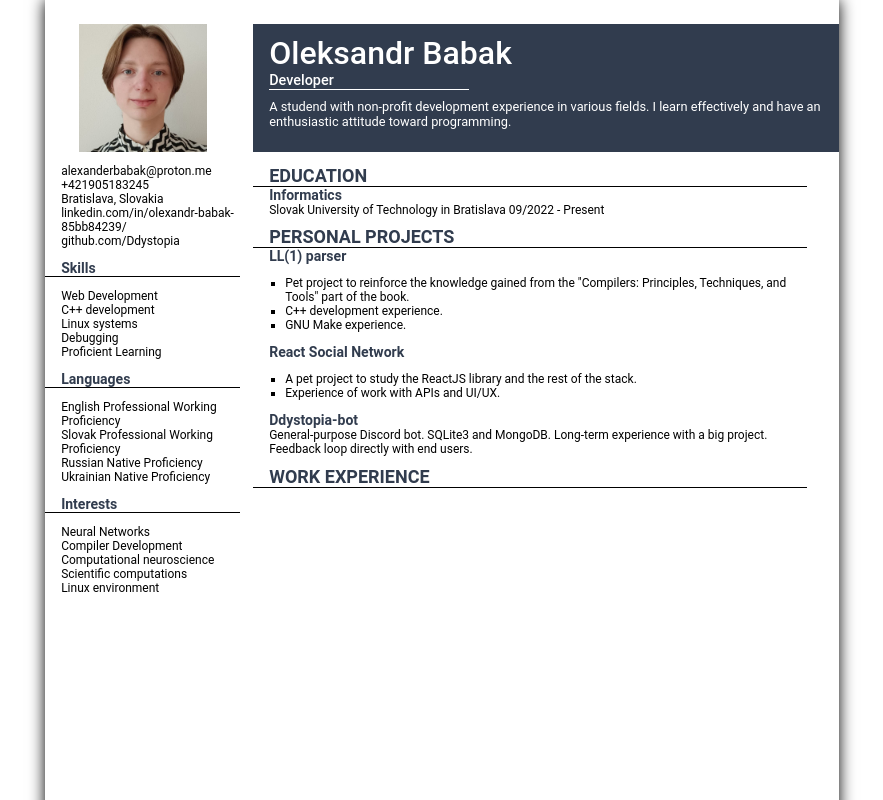
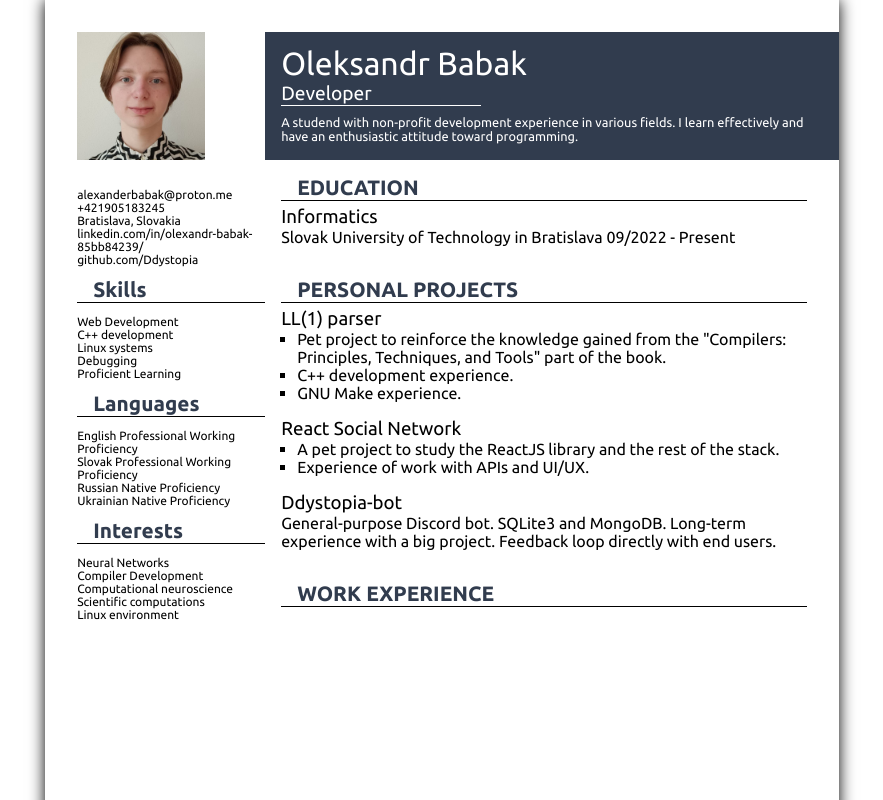
Before and after one commit to Ddystopia/CurriculumVitae, a plain HTML site: page index.html in a window 1280 px wide. Shown: the top 800 px of the page, without its empty margins (198-1081 px from the left). Drawn offline with Linux system fonts and the light colour scheme.

Commit message:
fonts and improvements

```diff
--- /dev/null
+++ b/fonts.css
@@ -0,0 +1,20 @@
+@font-face {
+  font-family: Ubuntu;
+  src: url('fonts/Ubuntu-Regular.ttf');
+  font-weight: 400;
+  font-style: normal;
+}
+
+@font-face {
+  font-family: Ubuntu;
+  src: url('fonts/Ubuntu-Italic.ttf');
+  font-weight: 400;
+  font-style: italic;
+}
+
+@font-face {
+  font-family: Ubuntu;
+  src: url('fonts/Ubuntu-Bold.ttf');
+  font-weight: 700;
+  font-style: normal;
+}
--- a/index.html
+++ b/index.html
@@ -5,17 +5,29 @@
   <meta charset="utf-8">
   <meta name="viewport" content="width=device-width">
   <title>Resume</title>
+  <link rel="stylesheet" href="fonts.css" type="text/css" media="all">
   <link rel="stylesheet" href="style.css" type="text/css" media="all">
   <link rel="stylesheet" href="print.css" type="text/css" media="print">
 </head>
 
 <body>
   <div id="wrapper">
-    <aside>
-      <section>
+    <header>
       <figure class="photo">
         <div></div>
       </figure>
+      <div class="overall-info">
+        <h1>Oleksandr Babak</h1>
+        <h3 class="position section_name">Developer</h3>
+        <p>
+          A studend with non-profit development experience in various fields. I
+          learn effectively and have an enthusiastic attitude toward programming.
+        </p>
+      </div>
+    </header>
+    <main>
+      <aside>
+        <section>
           <ul>
             <li>
               <span>alexanderbabak@proton.me</span>
@@ -35,7 +47,7 @@
           </ul>
         </section>
         <section>
-        <h3 class="section_name">Skills</h3>
+          <h2 class="section_name">Skills</h2>
           <ul>
             <li>Web Development</li>
             <li>C++ development</li>
@@ -45,7 +57,7 @@
           </ul>
         </section>
         <section>
-        <h3 class="section_name">Languages</h3>
+          <h2 class="section_name">Languages</h2>
           <ul>
             <li>
               <span>English</span>
@@ -66,7 +78,7 @@
           </ul>
         </section>
         <section>
-        <h3 class="section_name">Interests</h3>
+          <h2 class="section_name">Interests</h2>
           <ul>
             <li>Neural Networks</li>
             <li>Compiler Development</li>
@@ -76,15 +88,7 @@
           </ul>
         </section>
       </aside>
-    <header>
-      <h1>Oleksandr Babak</h1>
-      <h3 class="position section_name">Developer</h3>
-      <p>
-        A studend with non-profit development experience in various fields. I
-        learn effectively and have an enthusiastic attitude toward programming.
-      </p>
-    </header>
-    <main role="main">
+      <article>
         <section>
           <h2 class="section_name">EDUCATION</h2>
           <div>
@@ -134,6 +138,7 @@
         <section>
           <h2 class="section_name">WORK EXPERIENCE</h2>
         </section>
+      </article>
     </main>
   </div>
 </body>
--- a/style.css
+++ b/style.css
@@ -1,13 +1,16 @@
 :root {
   --main-color: #313c4e;
+}
+
+html {
+  font-family: Ubuntu;
+  font-size: 16px;
 }
 
 body {
   display: flex;
   align-items: center;
   justify-content: center;
-  font-family: Roboto;
-  font-size: 12px;
   padding: 0;
   margin: 0;
 }
@@ -16,34 +19,30 @@ section {
   margin-bottom: 0.6rem;
 }
 
-section>* {
-  margin-left: 1rem;
-}
-
 #wrapper {
-  display: grid;
-  grid-template-columns: 1fr 3fr;
-  grid-template-rows: 8rem auto;
-  grid-template-areas:
-    "aside header"
-    "aside main";
-  gap: 0.8rem;
   width: 21cm;
   height: 29.7cm;
   box-shadow: 0px 0px 15px black;
-  padding: 1.5rem 0;
+  padding: 2rem 0;
   padding-right: 0;
 }
 
-aside {
-  grid-area: aside;
+header {
+  display: flex;
+  grid-area: header;
+  padding-left: 2rem;
+  margin-bottom: 1rem;
 }
 
-aside figure {
+header figure {
+  flex-shrink: 0;
+  display: block;
+  width: 11.75rem;
   margin: 0;
 }
 
-aside figure div {
+header figure div {
+  float: left;
   height: 8rem;
   width: 8rem;
   background-image: url("photo-cv.jpg");
@@ -54,45 +53,63 @@ aside figure div {
   margin: 0 auto;
 }
 
-header {
-  grid-area: header;
+.overall-info {
   background-color: var(--main-color);
   color: white;
-  padding: 0.6rem 1rem;
+  padding: 0.8rem 1rem 0.4rem 1rem;
 }
 
-header>p {
+.overall-info>p {
   font-size: 0.8rem;
   margin: 0.6rem 0rem;
 }
 
-header>h1 {
+.overall-info>h1 {
   font-size: 2rem;
 }
 
-header>h3 {
-  font-size: 0.9rem;
+.overall-info>h3 {
+  font-size: 1.2rem;
 }
 
-header>h1,
-header>h3 {
+.overall-info>h1,
+.overall-info>h3 {
   color: white;
-  font-weight: 500;
+  font-weight: 400;
   margin: 0;
 }
 
-header>h3.position {
+.overall-info>h3.position {
   padding: 0px;
   border-bottom-color: white;
   width: 12.5rem;
 }
 
 main {
-  grid-area: main;
+  display: flex;
+}
+
+aside {
+  width: 11.75rem;
+  padding-left: 2rem;
+  font-size: 0.75rem;
+  flex-shrink: 0;
+}
+
+article {
   padding-right: 2rem;
 }
 
+article>section {
+  margin-bottom: 2rem;
+}
+
+article>section>* {
+  margin-left: 1rem;
+}
+
 .section_name {
+  font-size: 1.3rem;
   padding: 0px 1rem;
   border-bottom: 1px solid black;
 }
@@ -103,16 +120,17 @@ main {
 }
 
 .projects ul {
-  margin-left: 1rem;
+  margin: 0 1rem 1rem 1rem;
 }
 
 h1,
-h2,
-h3,
-h4,
-h5,
-h6 {
+h2 {
+  margin: 0rem 0rem 0.3rem 0rem;
   color: var(--main-color);
+}
+
+h3 {
+  font-weight: normal;
   margin: 0;
 }
 
```
Also changed, not shown: fonts/UFL.txt (added), fonts/Ubuntu-Bold.ttf (added), fonts/Ubuntu-Italic.ttf (added), fonts/Ubuntu-Regular.ttf (added). Lines whose indentation alone changed are shown as unchanged.
